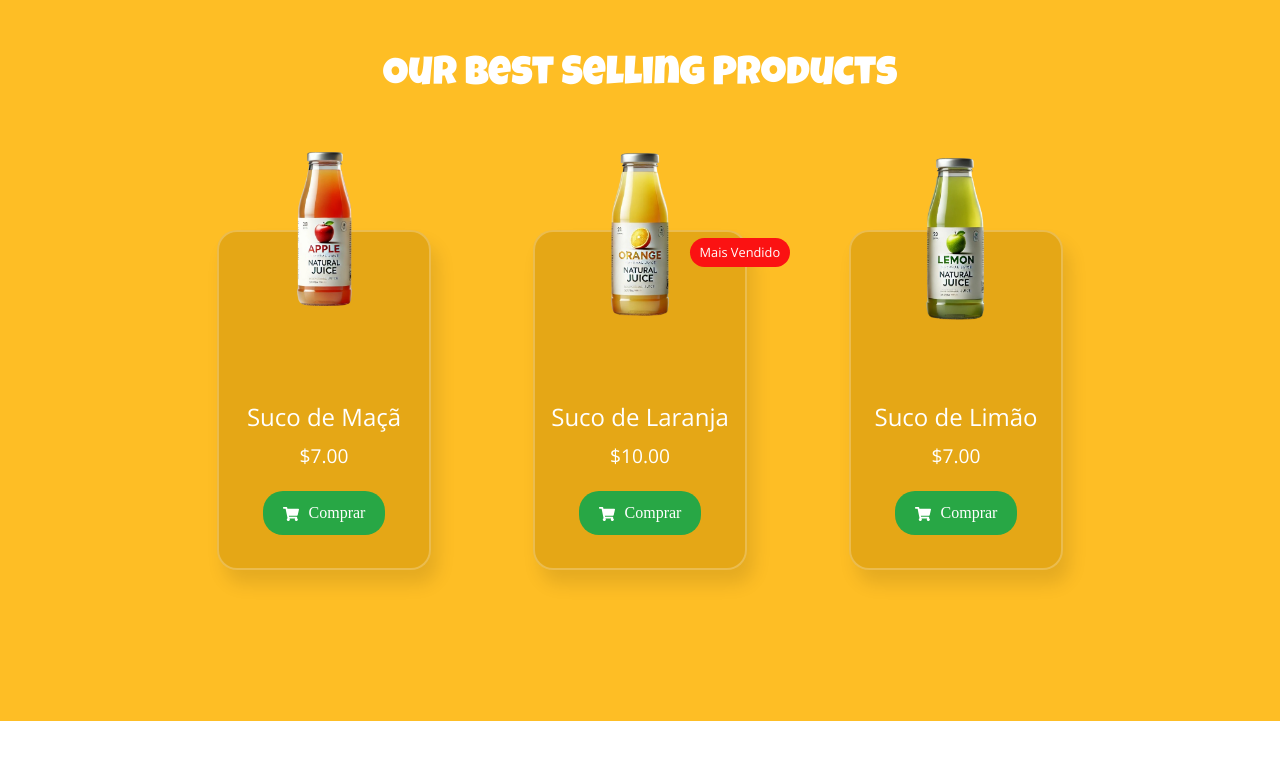
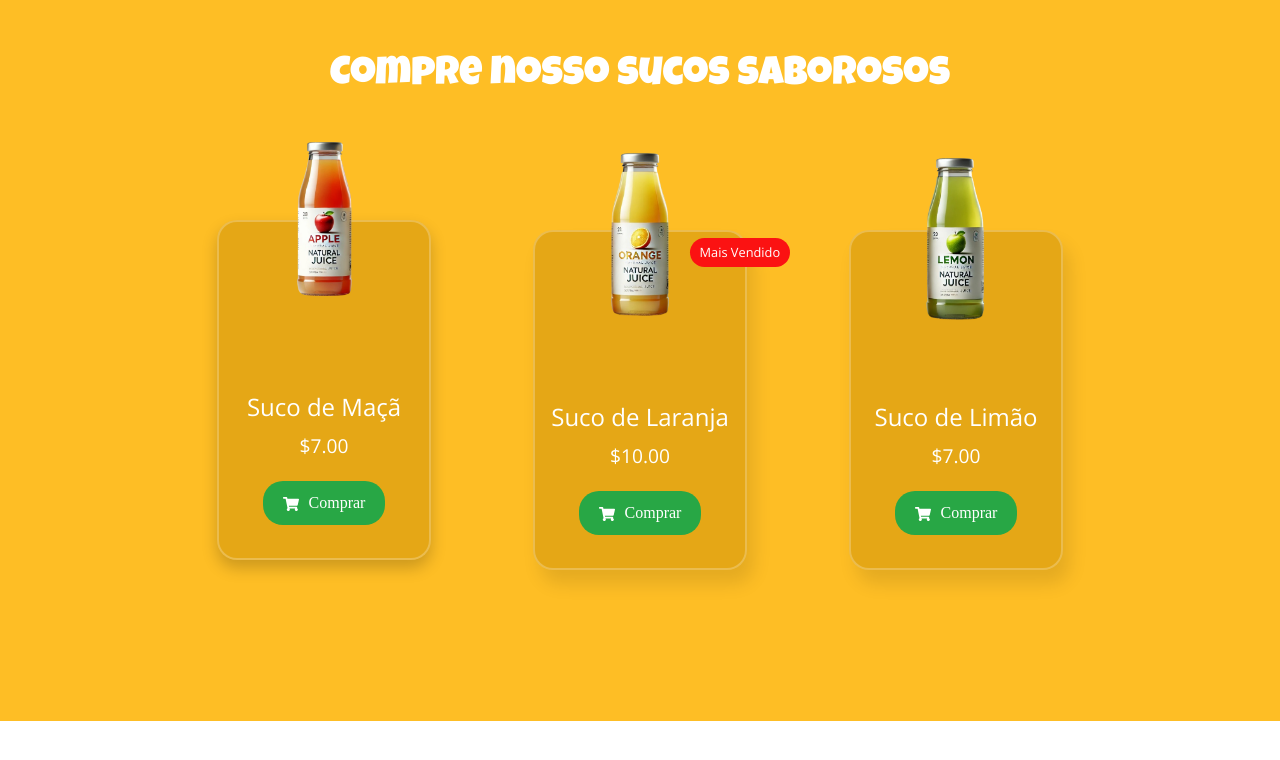
Before and after one commit to Viihgx/juice-store, a React (Create React App) app: page / in a window 1280 px wide. In both pictures the pointer is over the element 324 px from the left and 2879 px from the top of the page. Shown: the part 2479-3239 px from the top of the page. Built offline with nearby package versions, Linux system fonts and the light colour scheme.

Commit message:
:sparkles: add section of products for sale

```diff
--- a/src/components/Introduction.css
+++ b/src/components/Introduction.css
@@ -33,4 +33,5 @@
   transform: scale(1);
   transition: transform 0.3s ease-in-out;
   margin-top: 20px;
+  filter: drop-shadow(0 0 10px rgba(59, 59, 59, 0.6));
 }
--- a/src/components/Products.css
+++ b/src/components/Products.css
@@ -30,6 +30,12 @@
     padding-top: 145px;
     height: 340px;
     width: 70%;
+    transition: transform 0.3s ease, box-shadow 0.3s ease;
+}
+
+.product-card:hover {
+    transform: translateY(-10px);
+    box-shadow: 0 8px 16px rgba(0, 0, 0, 0.2);
 }
 
 .product-card .image-container {
@@ -43,6 +49,12 @@
 .product-card .product-image {
     width: 40%;
     border-radius: 20px;
+    transition: transform 0.3s ease, filter 0.3s ease;
+}
+
+.product-card .product-image:hover {
+    transform: scale(1.1);
+    filter: drop-shadow(0 0 15px rgba(255, 255, 255, 0.745));
 }
 
 .product-card .card-title {
--- a/src/components/Products.jsx
+++ b/src/components/Products.jsx
@@ -29,7 +29,7 @@ function Products() {
   return (
     <Container className="products" id="products" fluid>
       <Col>
-        <h2 className="text-center fade-in-up">Our Best Selling Products</h2>
+        <h2 className="text-center fade-in-up">Compre nosso sucos saborosos</h2>
         <Row className="d-flex justify-content-center">
           <Col xs={12} md={6} lg={3} className="product-col fade-in-up">
             <Card className="product-card">
```
